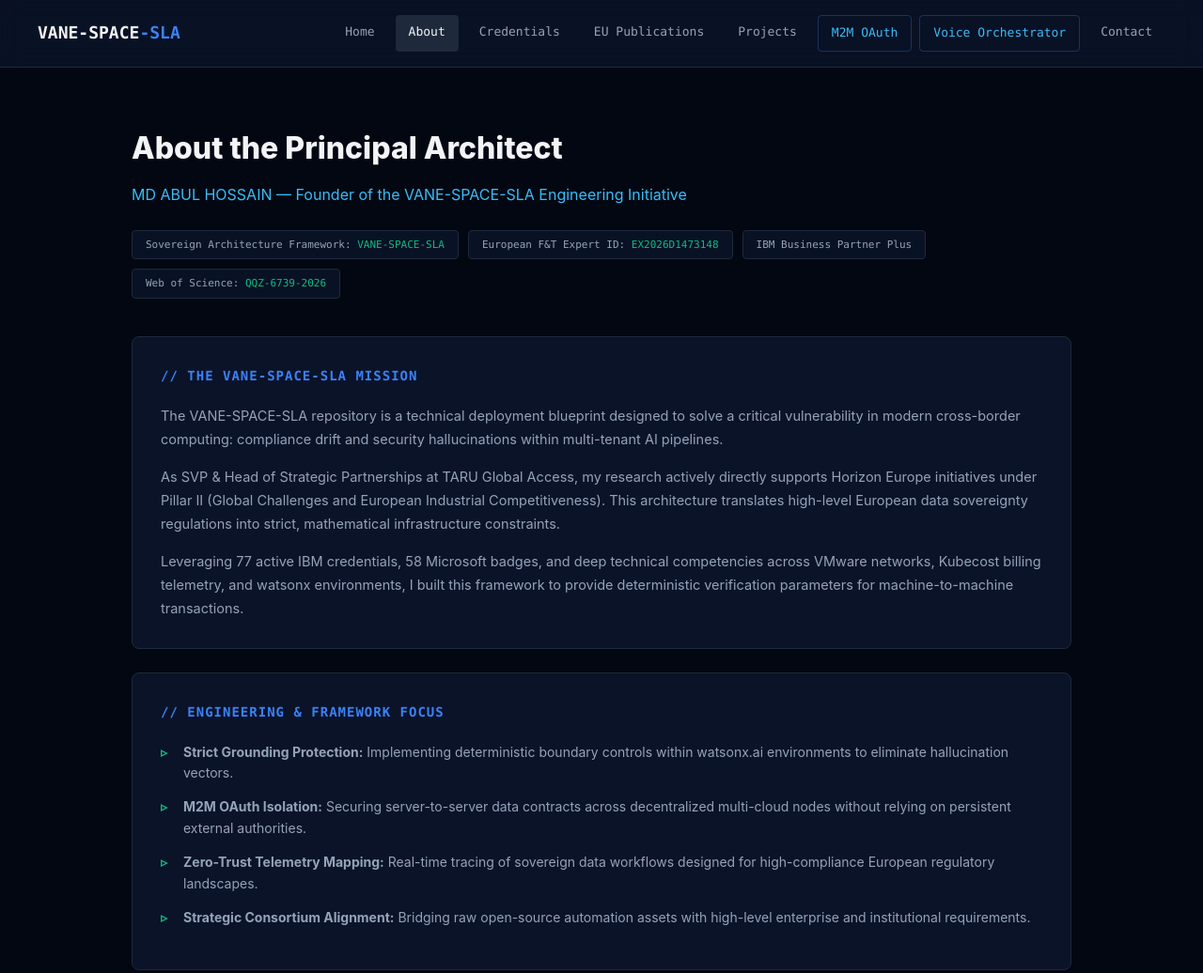
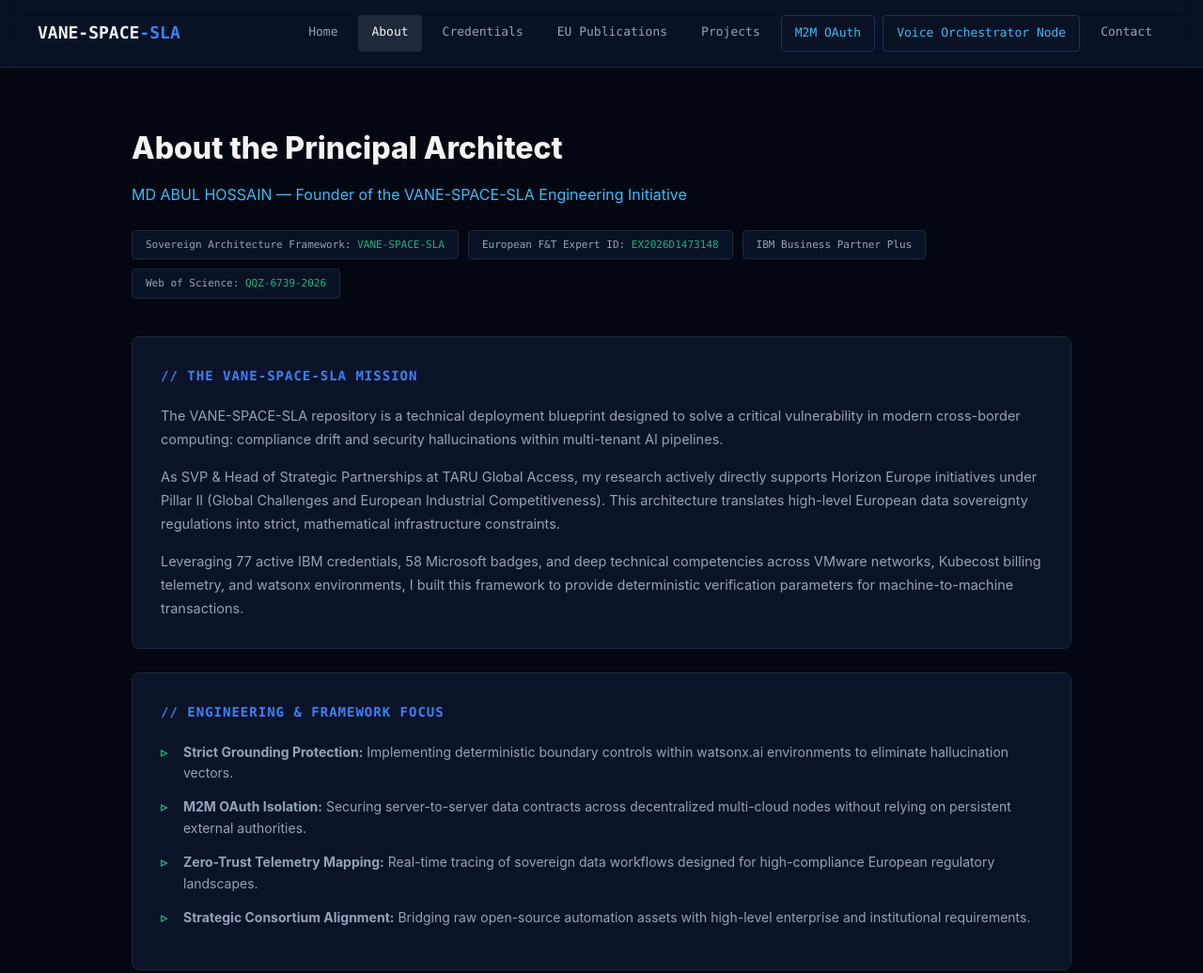
Before and after one commit to AnticipatedD/VANE-SPACE-SLA, a plain HTML site: page about-us.html in a window 1280 px wide. Shown: the top 1036 px of the page at 94% size. Drawn offline with Linux system fonts and the light colour scheme; a script that the page names is missing.

Commit message:
Rename Voice Orchestrator link to Voice Orchestrator Node

```diff
--- a/about-us.html
+++ b/about-us.html
@@ -64,7 +64,7 @@
         <a href="index.html#eu-publications" class="nav-btn">EU Publications</a>
         <a href="index.html#projects" class="nav-btn">Projects</a>
         <a href="extensions-core/m2m-oauth-isolation.html" class="nav-btn secondary">M2M OAuth</a>
-        <a href="extensions-core/voice-orchestrator.html" class="nav-btn secondary">Voice Orchestrator</a>
+        <a href="extensions-core/voice-orchestrator.html" class="nav-btn secondary">Voice Orchestrator Node</a>
         <a href="contact-us.html" class="nav-btn">Contact</a>
       </nav>
     </div>
```
